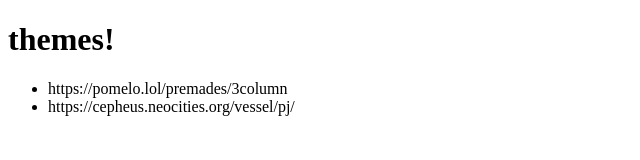
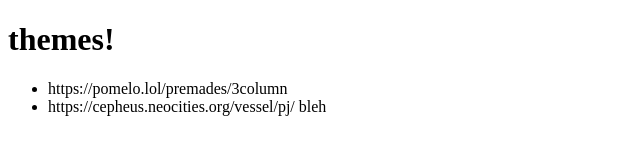
Before and after one commit to hazelune/neocities, a plain HTML site: page public/site files/credits.html in a window 1280 px wide. Shown: the full height of the page, 0-640 px from the left. Drawn offline with Linux system fonts and the light colour scheme.

```diff
--- a/public/site files/credits.html
+++ b/public/site files/credits.html
@@ -5,7 +5,7 @@
       <h1> themes! </h1>
       <ul>
         <li> https://pomelo.lol/premades/3column </li>
-        <li> https://cepheus.neocities.org/vessel/pj/ </li>
+        <li> https://cepheus.neocities.org/vessel/pj/ bleh</li>
       </ul>
     </div>
   </body>
```
